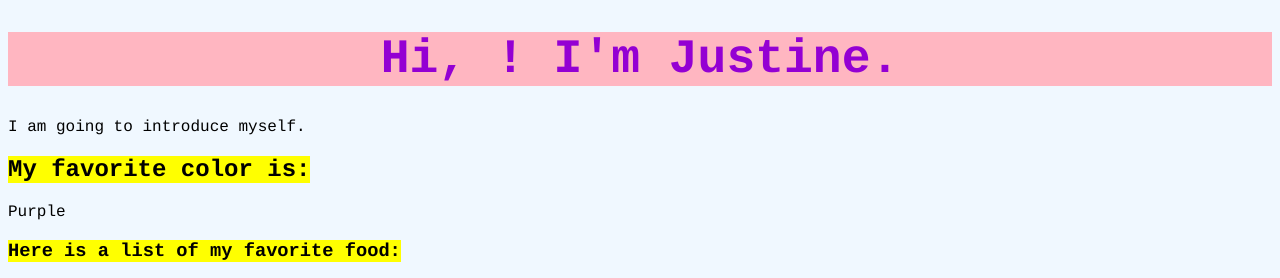
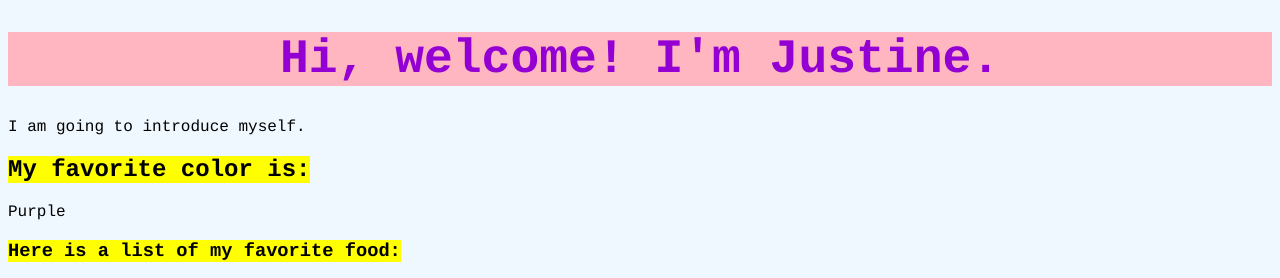
Before and after one commit to justinechang1217/justine, a plain HTML site: page index.html in a window 1280 px wide. Shown: the top 278 px of the page. Drawn offline with Linux system fonts and the light colour scheme.

Commit message:
Update index.html

```diff
--- a/index.html
+++ b/index.html
@@ -6,7 +6,7 @@
 </head>
 <body style="background-color: aliceblue; font-family: courier">
 
-	<h1 style="color: darkviolet; text-align:center;">Hi, ! I'm Justine.</h1>
+	<h1 style="color: darkviolet; text-align:center;">Hi, welcome! I'm Justine.</h1>
 	<p>I am going to introduce myself.</p>
 	<h2><mark>My favorite color is:</mark></h2>
 	<p>Purple</p>
```
